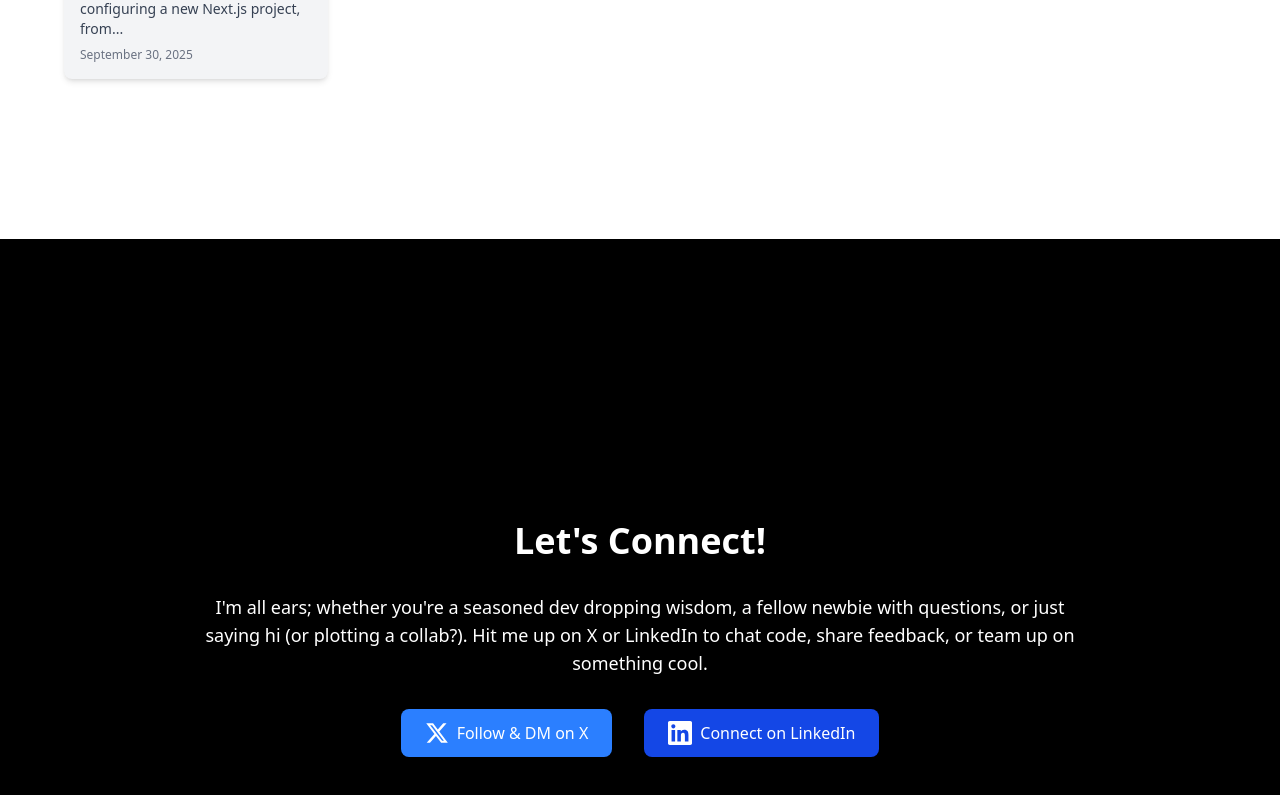
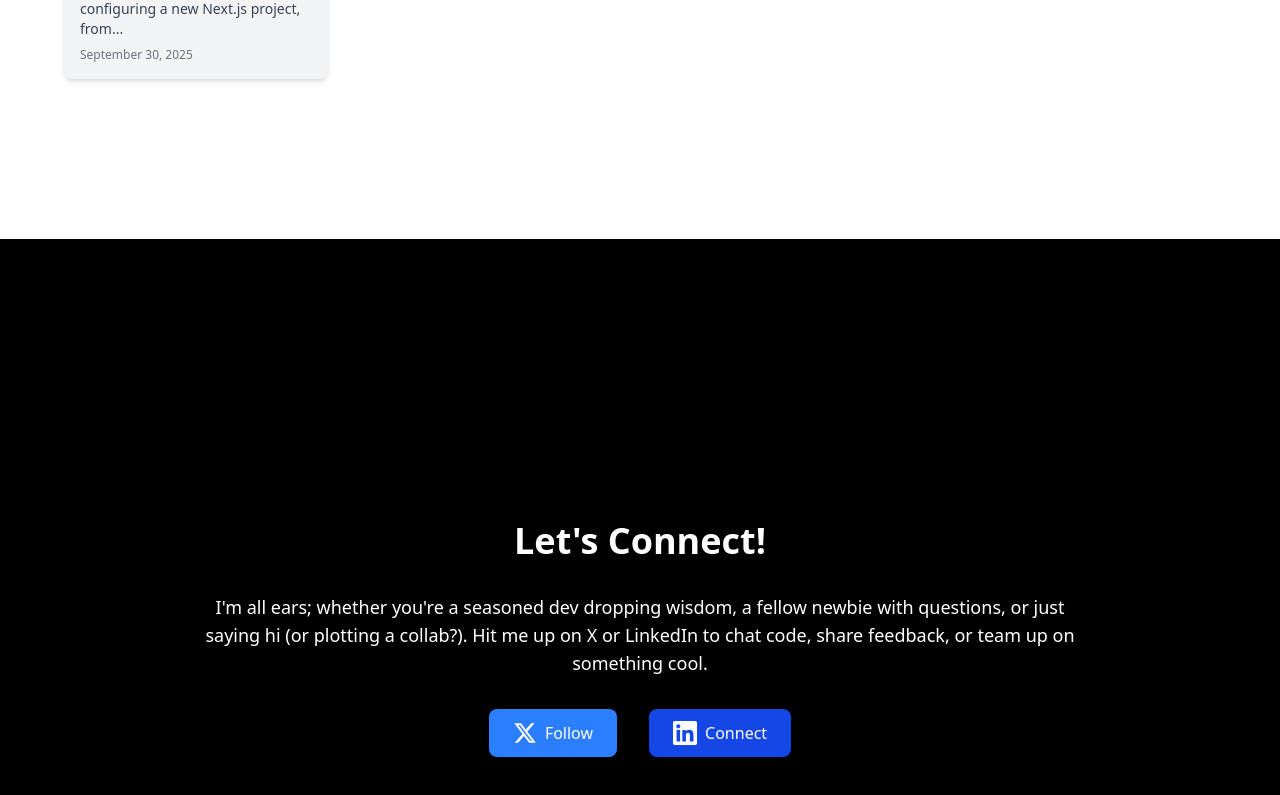
Before and after one commit to chandra-lindy/chandra-lindy.com, a Next.js app: page / in a window 1280 px wide. Shown: the part 2161-2956 px from the top of the page. Built offline with nearby package versions, Linux system fonts and the light colour scheme.

Commit message:
fix cta section buttons

```diff
--- a/src/components/CTASection.tsx
+++ b/src/components/CTASection.tsx
@@ -23,7 +23,7 @@ export default function CTASection() {
             >
               <path d="M18.244 2.25h3.308l-7.227 8.26 8.502 11.24H16.17l-5.214-6.817L4.99 21.75H1.68l7.73-8.835L1.254 2.25H8.08l4.713 6.231zm-1.161 17.52h1.833L7.084 4.126H5.117z" />
             </svg>
-            Follow & DM on X
+            Follow
           </a>
           <a
             href="https://linkedin.com/in/chandra-lindy"
@@ -38,7 +38,7 @@ export default function CTASection() {
             >
               <path d="M20.447 20.452h-3.554v-5.569c0-1.328-.027-3.037-1.852-3.037-1.853 0-2.136 1.445-2.136 2.939v5.667H9.351V9h3.414v1.561h.046c.477-.9 1.637-1.85 3.37-1.85 3.601 0 4.267 2.37 4.267 5.455v6.286zM5.337 7.433c-1.144 0-2.063-.926-2.063-2.065 0-1.138.92-2.063 2.063-2.063 1.14 0 2.064.925 2.064 2.063 0 1.139-.925 2.065-2.064 2.065zm1.782 13.019H3.555V9h3.564v11.452zM22.225 0H1.771C.792 0 0 .774 0 1.729v20.542C0 23.227.792 24 1.771 24h20.451C23.2 24 24 23.227 24 22.271V1.729C24 .774 23.2 0 22.222 0h.003z" />
             </svg>
-            Connect on LinkedIn
+            Connect
           </a>
         </div>
       </div>
```
